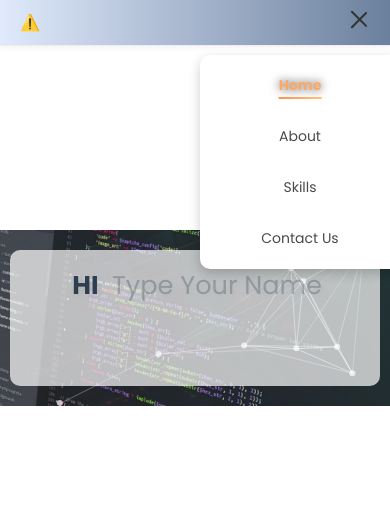
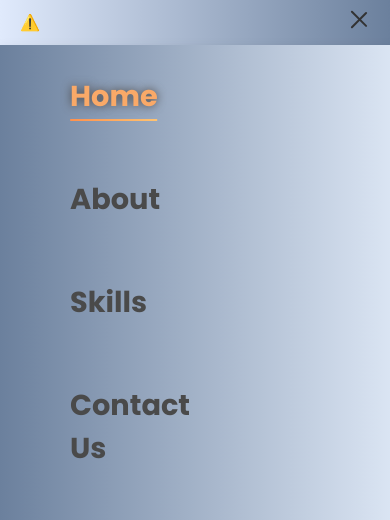
Before and after one commit to rayhanazy/Portfolio-website, a plain HTML site: page Portfolio Web/index.html in a window 390 px wide. Both pictures are taken after a click on the element 359 px from the left and 22 px from the top of the page. Shown: the top 520 px of the page. Drawn offline with nearby package versions, Linux system fonts and the light colour scheme; no server answers; animation ran at ten frames a second.

Commit message:
Portfolio Website

```diff
--- a/Portfolio Web/css/style.css
+++ b/Portfolio Web/css/style.css
@@ -171,17 +171,23 @@ header {
     top: 100%;
     right: 0;
     flex-direction: column;
-    background: white;
-    width: 200px;
-    padding: 20px;
-    box-shadow: 0 4px 12px rgba(0, 0, 0, 0.2);
+    background: linear-gradient(90deg, rgb(107, 128, 157), rgb(221, 231, 245));
+    padding: 10px 200px 600px 50px;
+    box-shadow: 0 4px 12px rgba(0, 0, 0, 0.1);
     transform: translateX(100%);
     transition: transform 0.3s ease;
-    border-radius: 10px;
+    gap: 40px;
+  }
+
+  .navbar a {
+    font-size: 2.1rem;
+    margin: 20px 0 0 20px;
+    font-weight: bold;
   }
 
   .navbar.active {
     transform: translateX(0);
+    align-items: flex-start;
   }
 
   .hamburger {
@@ -209,11 +215,22 @@ header {
   }
 
   .navbar {
-    right: -20px;
+    position: absolute;
+    top: 100%;
+    right: 0;
+    flex-direction: column;
+    background: linear-gradient(90deg, rgb(107, 128, 157), rgb(221, 231, 245));
+    padding: 10px 200px 600px 50px;
+    box-shadow: 0 4px 12px rgba(0, 0, 0, 0.1);
+    transform: translateX(100%);
+    transition: transform 0.3s ease;
+    gap: 40px;
   }
 
   .navbar a {
-    font-size: 15px;
+    font-size: 2.1rem;
+    margin: 20px 0 0 20px;
+    font-weight: bold;
   }
 }
 
@@ -226,12 +243,11 @@ header {
   }
 
   .navbar {
-    top: 55px;
     right: -10px;
   }
 
   .navbar a {
-    font-size: 14px;
+    font-size: 1.8rem;
   }
 
   .hamburger span {
--- a/Portfolio Web/index.html
+++ b/Portfolio Web/index.html
@@ -223,7 +223,7 @@
       <div class="footer-box">
         <h2>Quick Links</h2>
         <ul>
-          <li><i class="fas fa-chevron-circle-right"></i><a href="#hero">Home</a></li>
+          <li><i class="fas fa-chevron-circle-right"></i><a href="#spacer">Home</a></li>
           <li><i class="fas fa-chevron-circle-right"></i><a href="#about">About</a></li>
           <li><i class="fas fa-chevron-circle-right"></i><a href="#skills">Skills</a></li>
           <li><i class="fas fa-chevron-circle-right"></i><a href="#contact">Contact Us</a></li>
--- a/Portfolio Web/js/script.js
+++ b/Portfolio Web/js/script.js
@@ -144,6 +144,16 @@ updateWidth();
   navbar.classList.toggle("active");
 });
 
+// Tutup navbar saat nav-link diklik
+const navLinks = document.querySelectorAll(".nav-link");
+
+navLinks.forEach(link => {
+  link.addEventListener("click", () => {
+    hamburger.classList.remove("active");
+    navbar.classList.remove("active");
+  });
+});
+
 // Optional: Scroll highlight active link
 const links = document.querySelectorAll(".nav-link");
 window.addEventListener("scroll", () => {
@@ -159,3 +169,19 @@ updateWidth();
     }
   });
 });
+
+
+// Tutup navbar saat scroll halaman
+window.addEventListener("scroll", () => {
+  hamburger.classList.remove("active");
+  navbar.classList.remove("active");
+});
+
+// Tutup navbar saat klik di luar
+document.addEventListener("click", (e) => {
+  const isClickInsideNavbar = navbar.contains(e.target) || hamburger.contains(e.target);
+  if (!isClickInsideNavbar) {
+    hamburger.classList.remove("active");
+    navbar.classList.remove("active");
+  }
+});
```
Lines whose indentation alone changed are shown as unchanged.
